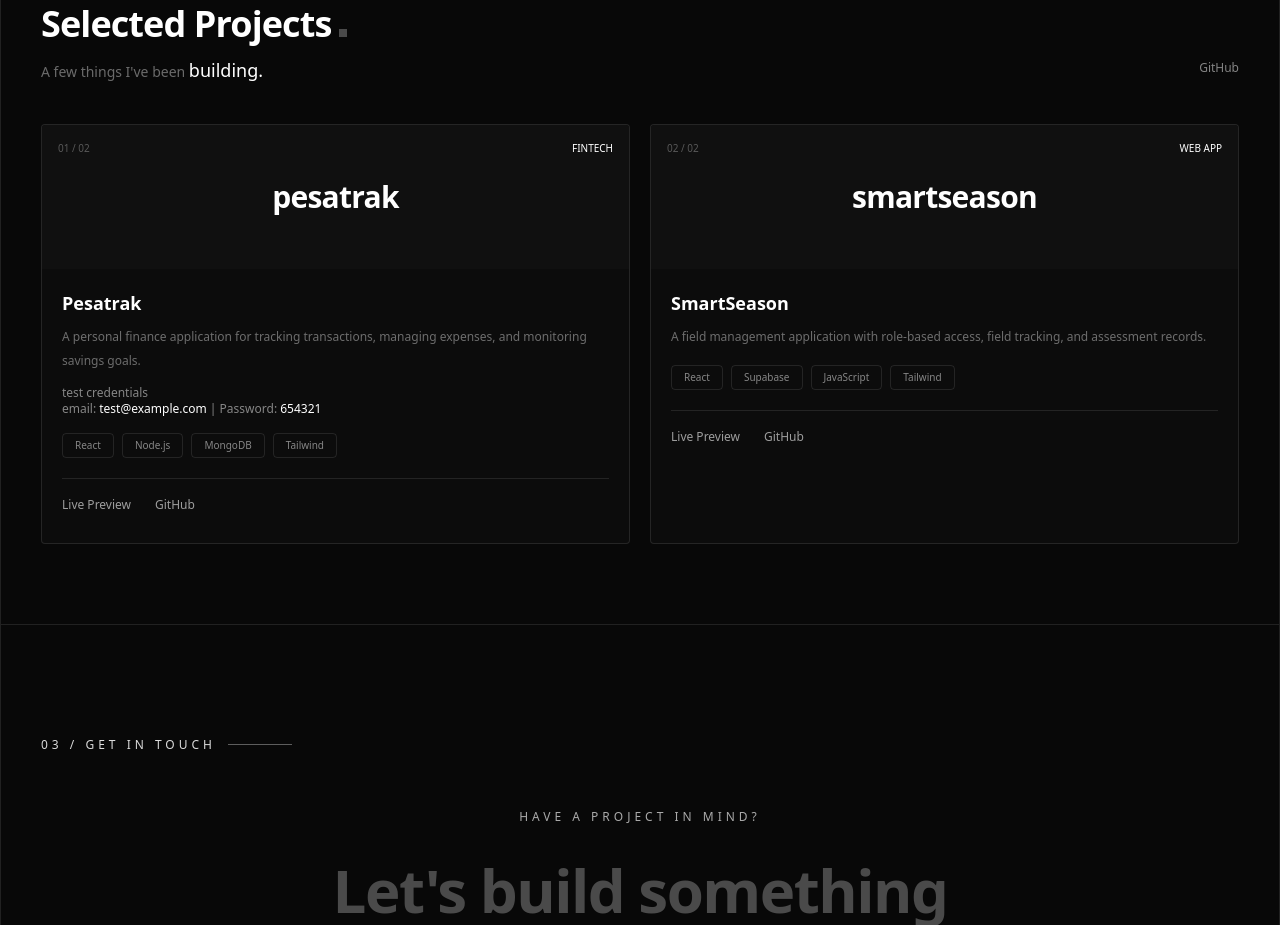
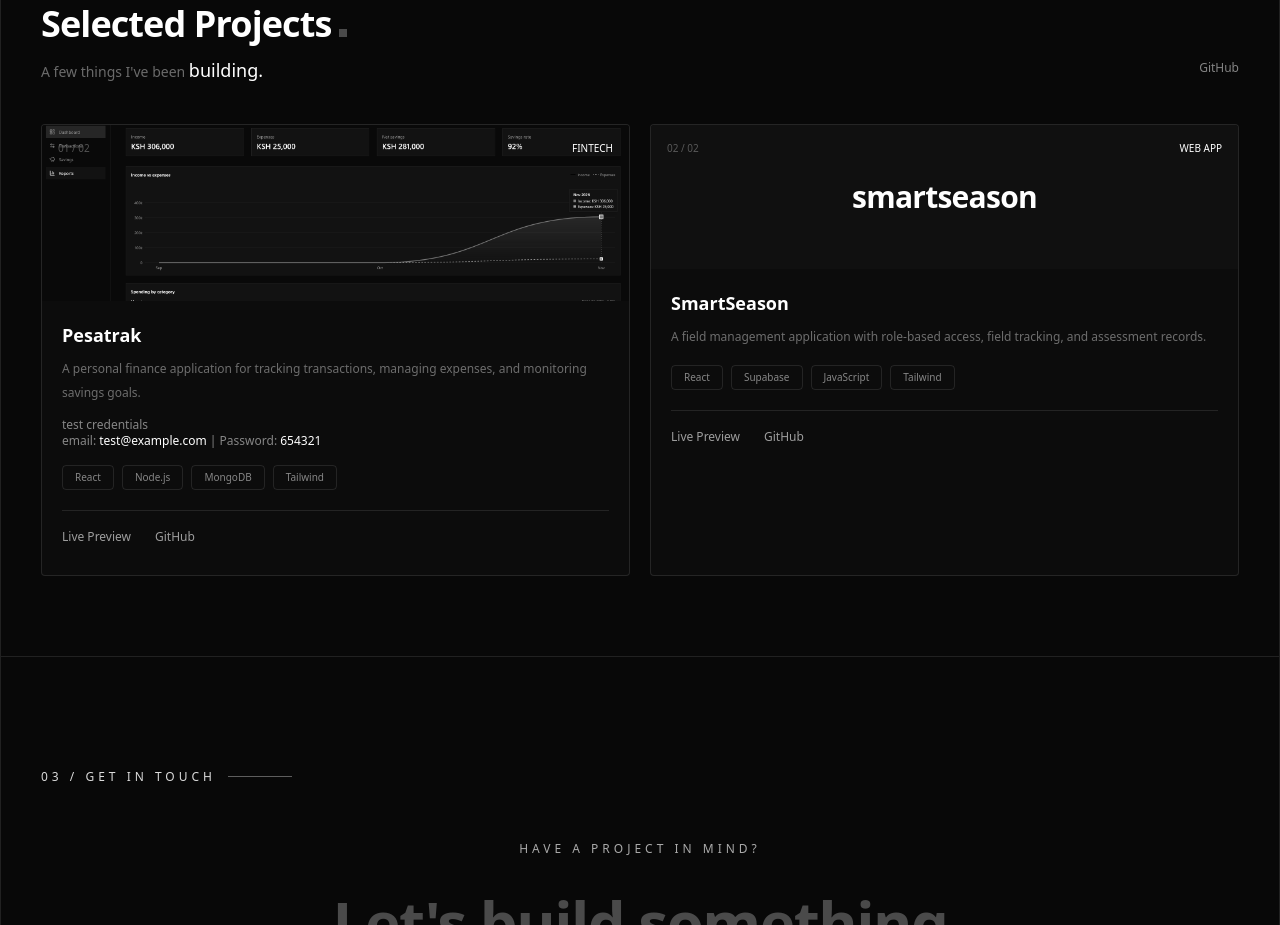
Before and after one commit to oluochvn/p20, a React (Vite) app: page / in a window 1280 px wide. Shown: the part 1680-2605 px from the top of the page. Built offline with nearby package versions, Linux system fonts and the light colour scheme; some icons are missing; a web font is replaced by a local one.

Commit message:
img trak

```diff
--- a/src/App.tsx
+++ b/src/App.tsx
@@ -277,8 +277,12 @@ function App() {
 
           <div className="grid grid-cols-1 md:grid-cols-2 gap-4 md:gap-5">
             <div className="group border border-white/10 bg-white/[0.02] rounded overflow-hidden hover:border-white/20 transition">
-              <div className="relative h-32 md:h-36 bg-[#101010] flex items-center justify-center">
-                <p className="text-[1.65rem] md:text-3xl font-bold tracking-tight">pesatrak</p>
+              <div className="relative h-40 md:h-44 bg-[#101010] flex items-center justify-center">
+                <img
+                  src="/pesatrack.png"
+                  alt="Pesatrak finance dashboard"
+                  className="w-full h-full object-cover object-top grayscale transition duration-300 group-hover:grayscale-0"
+                />
                 <span className="absolute top-4 left-4 text-[10px] text-white/30">01 / 02</span>
                 <span className="absolute top-4 right-4 text-[10px]">FINTECH</span>
               </div>
```
Also changed, not shown: public/pesatrack.png (added).
